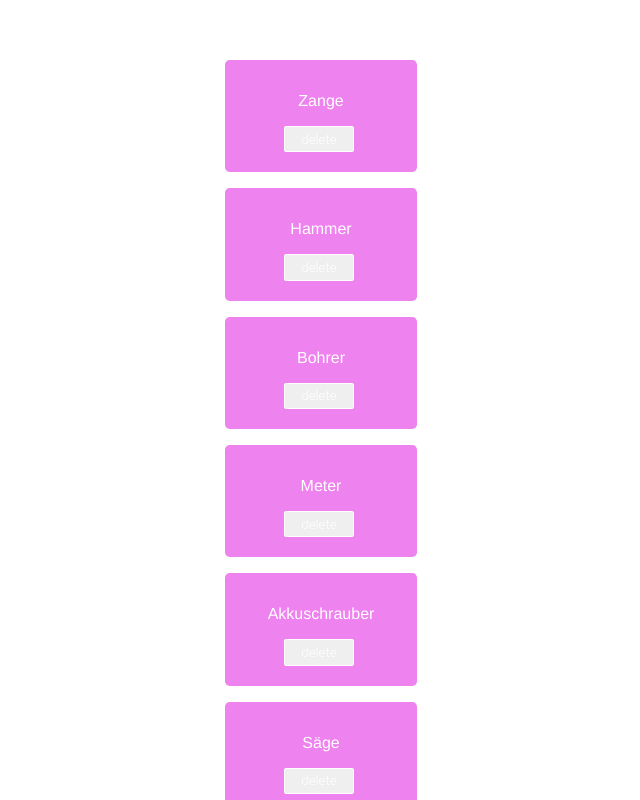
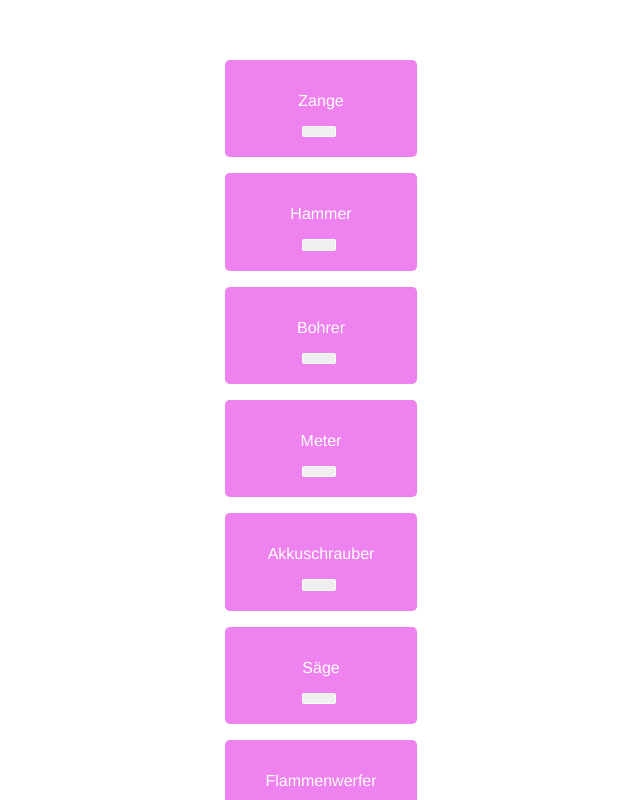
Before and after one commit to criseone/supaleihladen, a Vue app: page / in a window 1280 px wide. Shown: the top 800 px of the page, without its empty margins (319-959 px from the left). Built offline with nearby package versions, Linux system fonts and the light colour scheme.

Commit message:
added button prop functionality

```diff
--- a/src/components/BaseButton.vue
+++ b/src/components/BaseButton.vue
@@ -1,6 +1,6 @@
 <template>
         <button @click="onClick(Product)">
-          delete
+          {{ description }}
         </button>
 </template>
 
@@ -13,6 +13,7 @@ export default {
       required: true,
     },
     Product: Object,
+    description: String,
   },
 };
 </script>
--- a/src/components/Product.vue
+++ b/src/components/Product.vue
@@ -1,7 +1,7 @@
 <template>
     <div class="product">
         <p>{{ Product.descr }}</p>
-        <Button :onClick="delProduct" :Product="Product"  />
+        <Button :onClick="delProduct" :Product="Product" />
     </div>
 </template>
 
```
